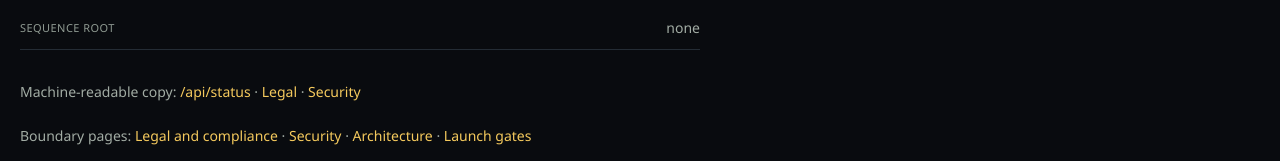
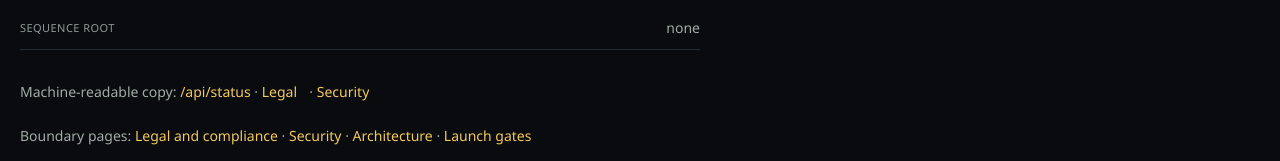
Before and after one commit to EauDoon/Phlebas, a Next.js app: page /status in a window 1280 px wide. Shown: the part 955-1116 px from the top of the page. Built offline with nearby package versions, Linux system fonts and the light colour scheme.

Commit message:
fix: keep status legal and security in-page links 44px wide on desktop

```diff
--- a/src/components/terminal.module.css
+++ b/src/components/terminal.module.css
@@ -970,6 +970,7 @@
 
 .simpleMain a {
   display: inline-flex;
+  min-width: 44px;
   min-height: 44px;
   align-items: center;
 }
```
